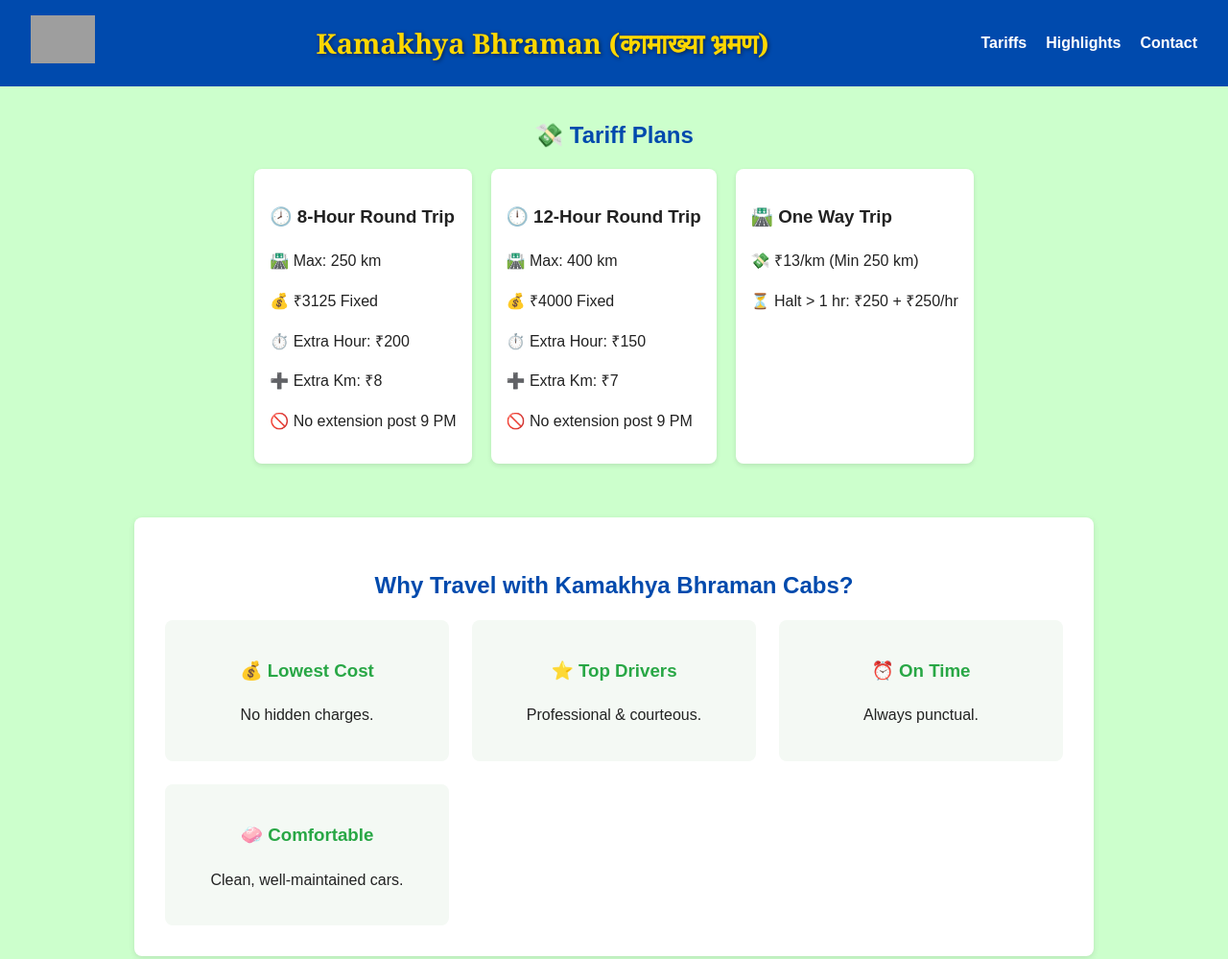
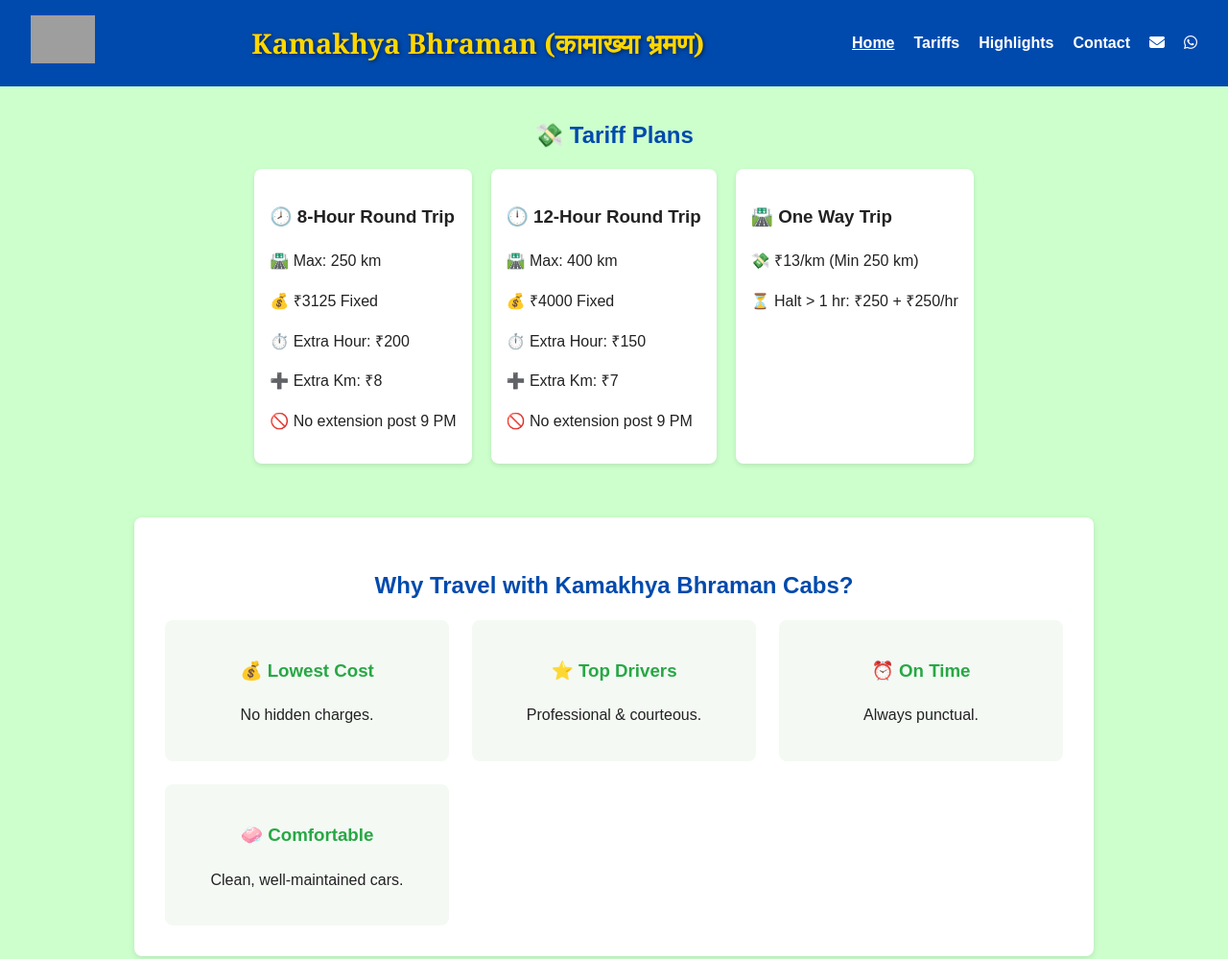
Before and after one commit to Kamakhya-Bhraman/Travels, a plain HTML site: page index.html in a window 1280 px wide. Shown: the top 999 px of the page at 96% size. Drawn offline with Linux system fonts and the light colour scheme; grey boxes are pictures that could not be loaded.

Commit message:
Update index.html

```diff
--- a/index.html
+++ b/index.html
@@ -192,10 +192,20 @@
     <div class="logo-text">Kamakhya Bhraman (कामाख्या भ्रमण)</div>
 
     <nav id="main-nav">
-      <a href="#tariffs">Tariffs</a>
-      <a href="#highlights">Highlights</a>
-      <a href="#contact">Contact</a>
+    <a href="#">Home</a>
+    <a href="#tariffs">Tariffs</a>
+    <a href="#highlights">Highlights</a>
+    <a href="#contact">Contact</a>
+
+    <!-- Support Icons -->
+    <a href="mailto:kamakhyabhraman@gmail.com" title="Email Support">
+    <i class="fa-solid fa-envelope"></i>
+    </a>
+     <a href="https://wa.me/919519251153?text=Hello%2C%20I%20am%20interested%20in%20booking%20a%20cab%20with%20Kamakhya%20Bhraman" target="_blank" title="Chat on WhatsApp">
+    <i class="fa-brands fa-whatsapp"></i>
+    </a>
     </nav>
+
 
     <div class="hamburger" onclick="toggleMenu()" aria-label="Menu">
       <div></div><div></div><div></div>
```
